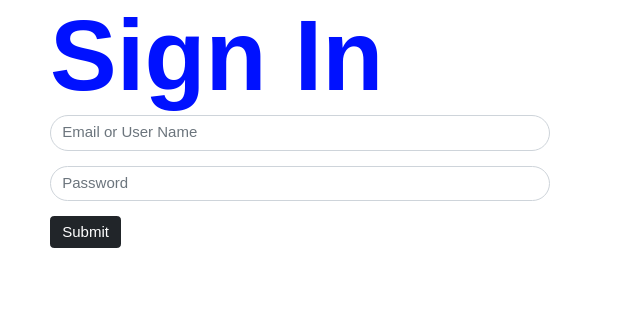
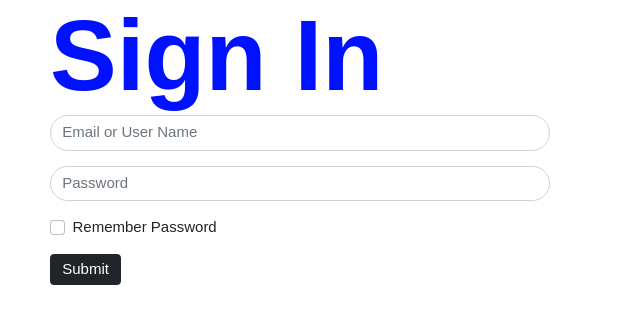
Before and after one commit to Programmer-RD-AI-Archive/My-School-MS, a Flask app: page /Sign/In in a window 1280 px wide. Shown: the part 191-504 px from the top of the page, without its empty margins (0-640 px from the left). Run offline with Flask 2, Linux system fonts and the light colour scheme; data that the repository does not hold is empty; some libraries are stand-ins or nearby versions; some web fonts are replaced.

Commit message:
Update sign_in.html
Co-Authored-By: Ranuga-Disansa <79456372+Programmer-RD-AI@users.noreply.github.com>

```diff
--- a/WEB/templates/home/sign_in.html
+++ b/WEB/templates/home/sign_in.html
@@ -48,6 +48,17 @@ Return: return_description
                 placeholder="Password"
               />
             </div>
+            <div class="mb-3 form-check">
+              <input
+                type="checkbox"
+                class="form-check-input"
+                id="Remember Password"
+                name="Remember Password"
+              />
+              <label class="form-check-label" for="Remember Password"
+                >Remember Password</label
+              >
+            </div>
             <!-- <a href=""><h5>Already dont have a account ?</h5></a>
             <a href=""><h5>Forgot password ?</h5></a> -->
             <button type="submit" class="btn btn-dark"><h2>Submit</h2></button>
```
